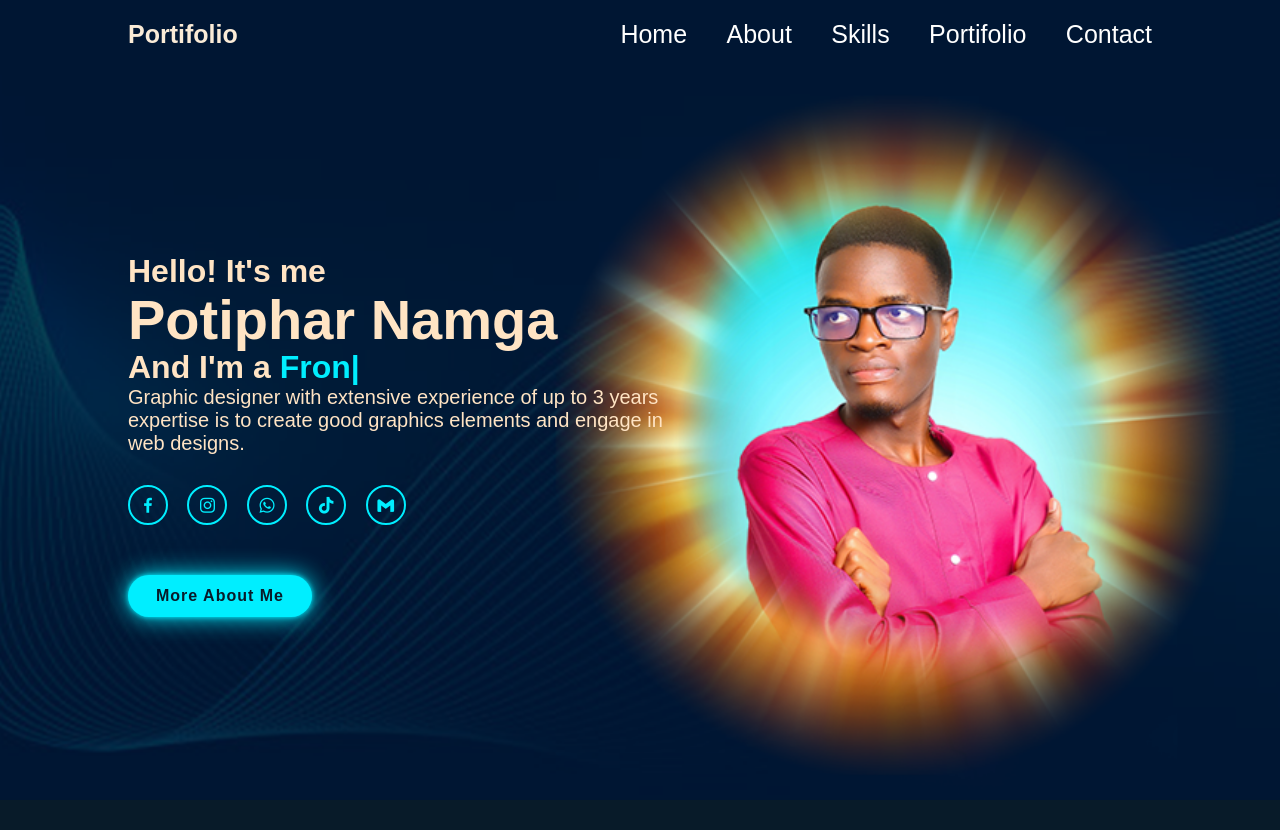
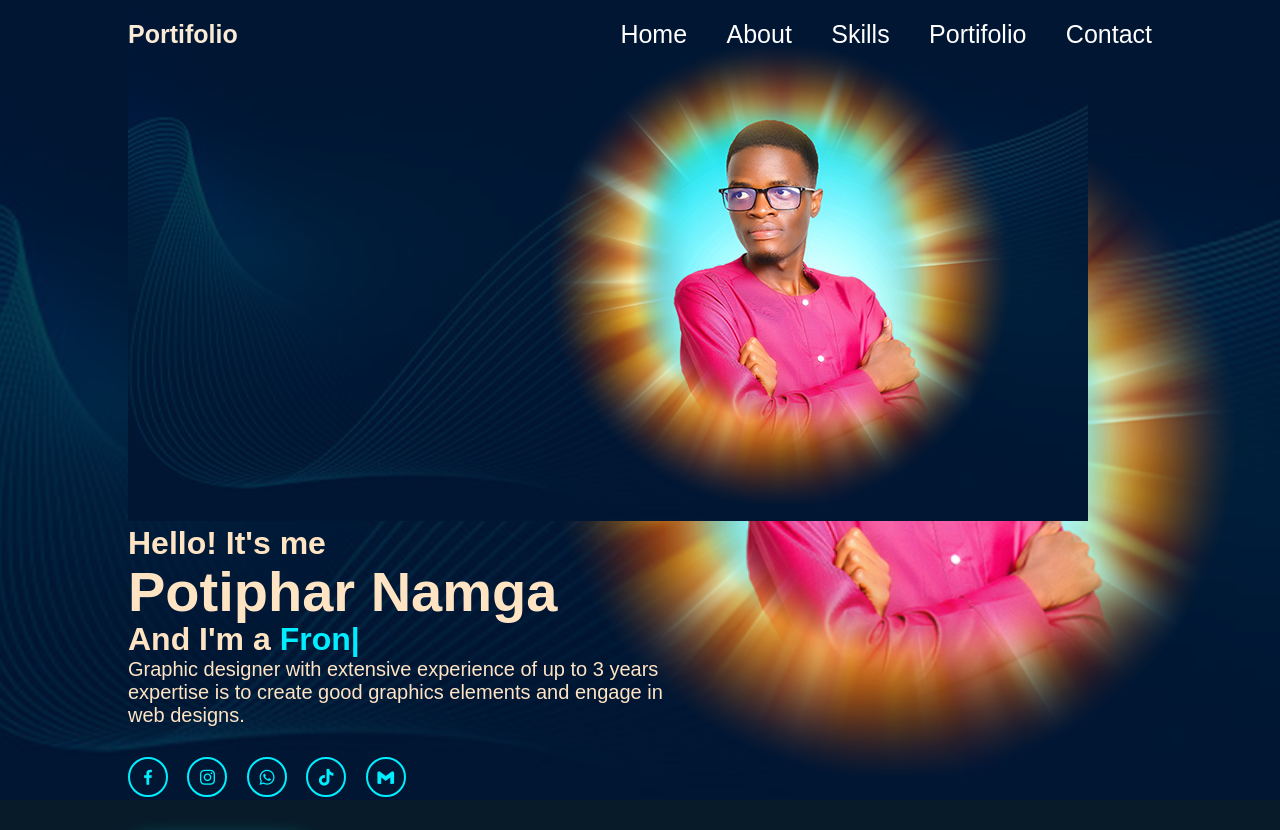
Before and after one commit to Potiphar10/MyPortifolio, a plain HTML site: page index.html in a window 1280 px wide. Shown: the top 830 px of the page. Drawn offline with nearby package versions, Linux system fonts and the light colour scheme.

Commit message:
Background image fixed

```diff
--- a/index.html
+++ b/index.html
@@ -25,6 +25,7 @@
         </header>
         <section class="home" id="header">
             <div class="home-content">
+                <img src="Wallpaper.png">
                 <h3>Hello! It's me</h3>
                 <h1>Potiphar Namga</h1>
                 <h3>And I'm a <span class="text"></span></h3>
```
